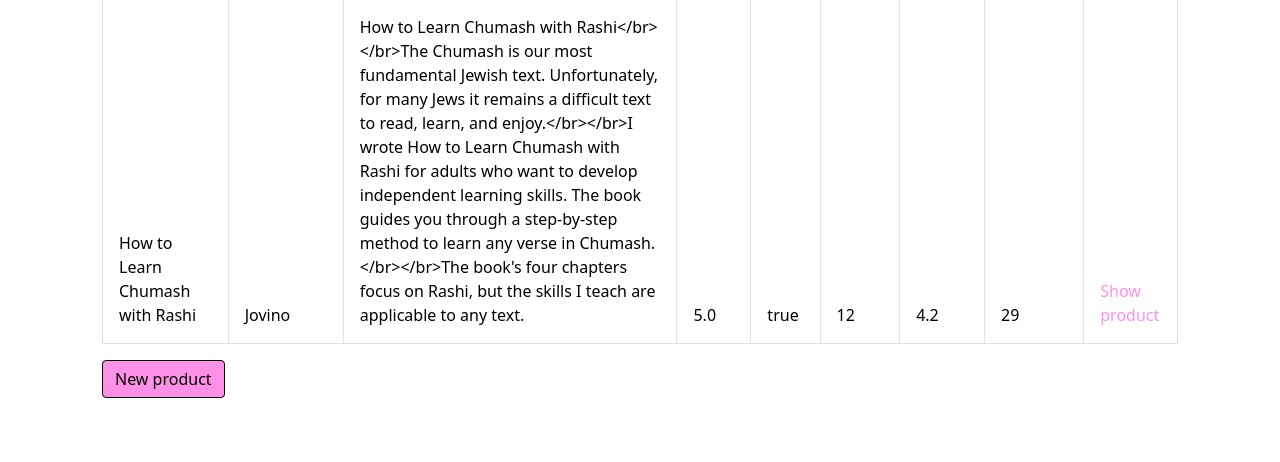
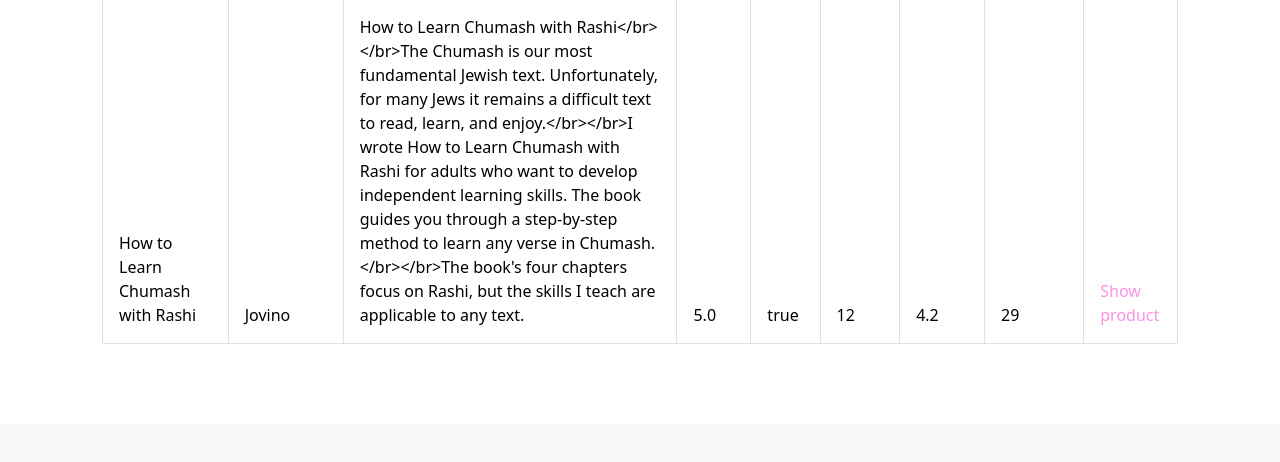
Before and after one commit to michellevit/GR-Demo, a Rails app: page /products in a window 1280 px wide. Shown: the part 1690-2152 px from the top of the page. After the commit the page ends 2034 px from the top, so only its background shows below. Run offline with Rails 7, Linux system fonts and the light colour scheme; data comes from the database, SQL or seed files in the repository; some libraries are stand-ins or nearby versions.

Commit message:
Remove new_product_path

```diff
--- a/app/views/products/index.html.erb
+++ b/app/views/products/index.html.erb
@@ -21,5 +21,3 @@
   <% end %>
   </table>
 </div>
-
-<button class="btn"><%= link_to "New product", new_products_path %></button>
```
